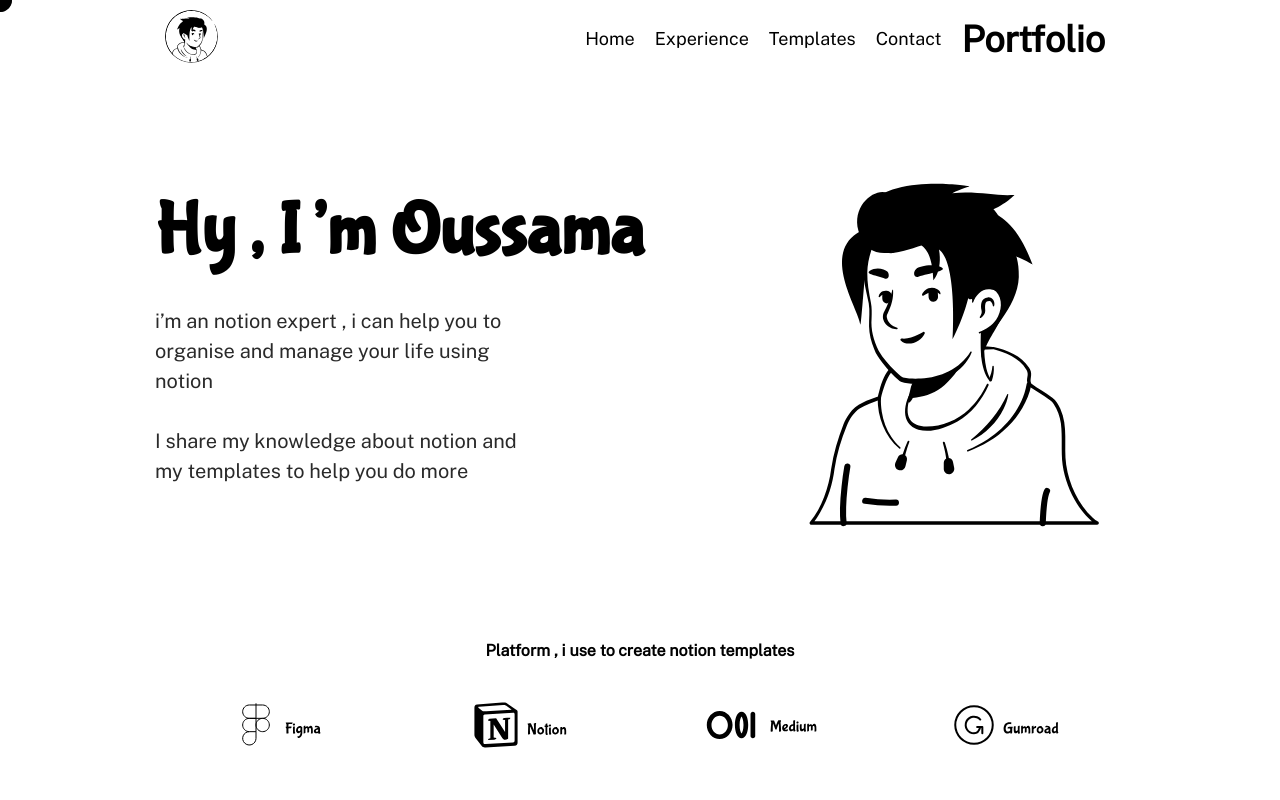
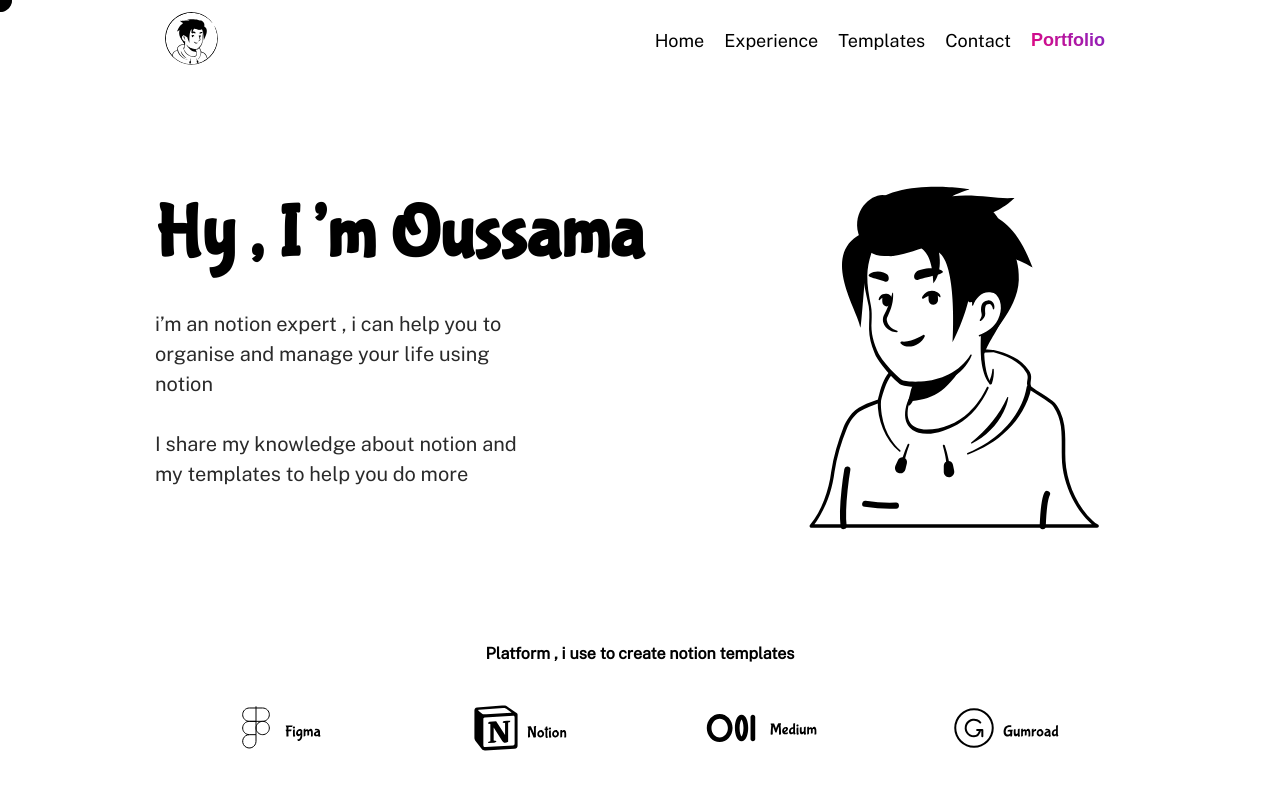
Before and after one commit to oussama-latrache/Ols, a plain HTML site: page index.html in a window 1280 px wide. Shown: the top 800 px of the page. Drawn offline with nearby package versions, Linux system fonts and the light colour scheme; a script that the page names is missing.

Commit message:
Update style.css

```diff
--- a/style.css
+++ b/style.css
@@ -74,6 +74,12 @@ body {
   color: black;
   font-size: 18px;
 }
+.header .container ul.list li .port h1 {
+  font-size: 18px;
+  background: -webkit-linear-gradient(45deg, #FF006B, #682cd6);
+  -webkit-background-clip: text;
+  -webkit-text-fill-color: transparent;
+}
 .header .container ul.list li :hover {
   color: rgb(39, 39, 145);
   font-weight: bold;
@@ -82,6 +88,13 @@ body {
 .header .container .menu {
   display: none;
   cursor: pointer;
+}
+
+.port h1 {
+  font-size: 18px;
+  background: -webkit-linear-gradient(45deg, #FF006B, #682cd6);
+  -webkit-background-clip: text;
+  -webkit-text-fill-color: transparent;
 }
 
 @media (max-width: 768px) {
@@ -123,7 +136,7 @@ nav .close {
   transition: 0.5s;
 }
 
-nav a {
+nav a, .port h1 {
   font-size: 20px;
   color: white;
   text-decoration: none;
```
